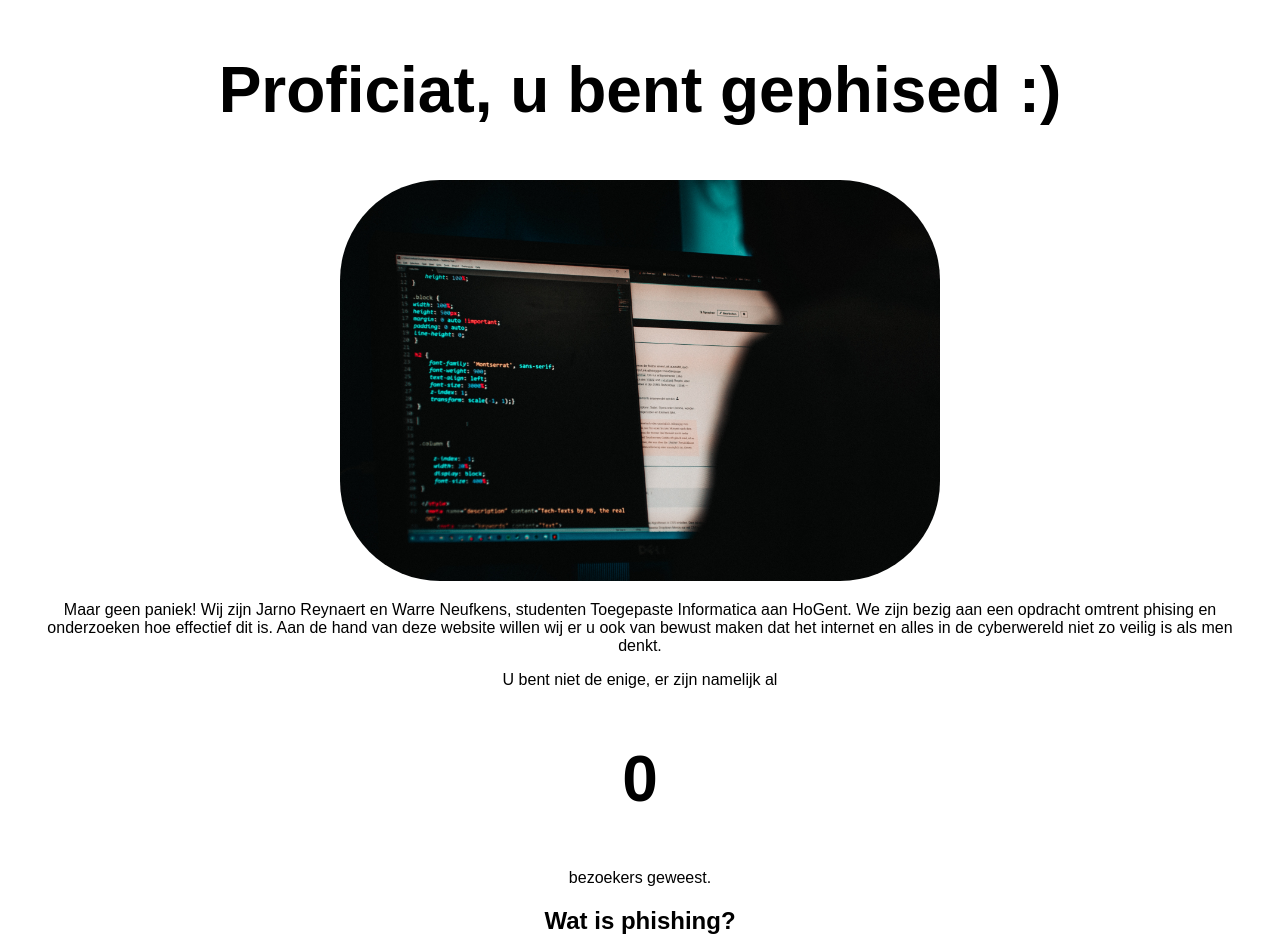
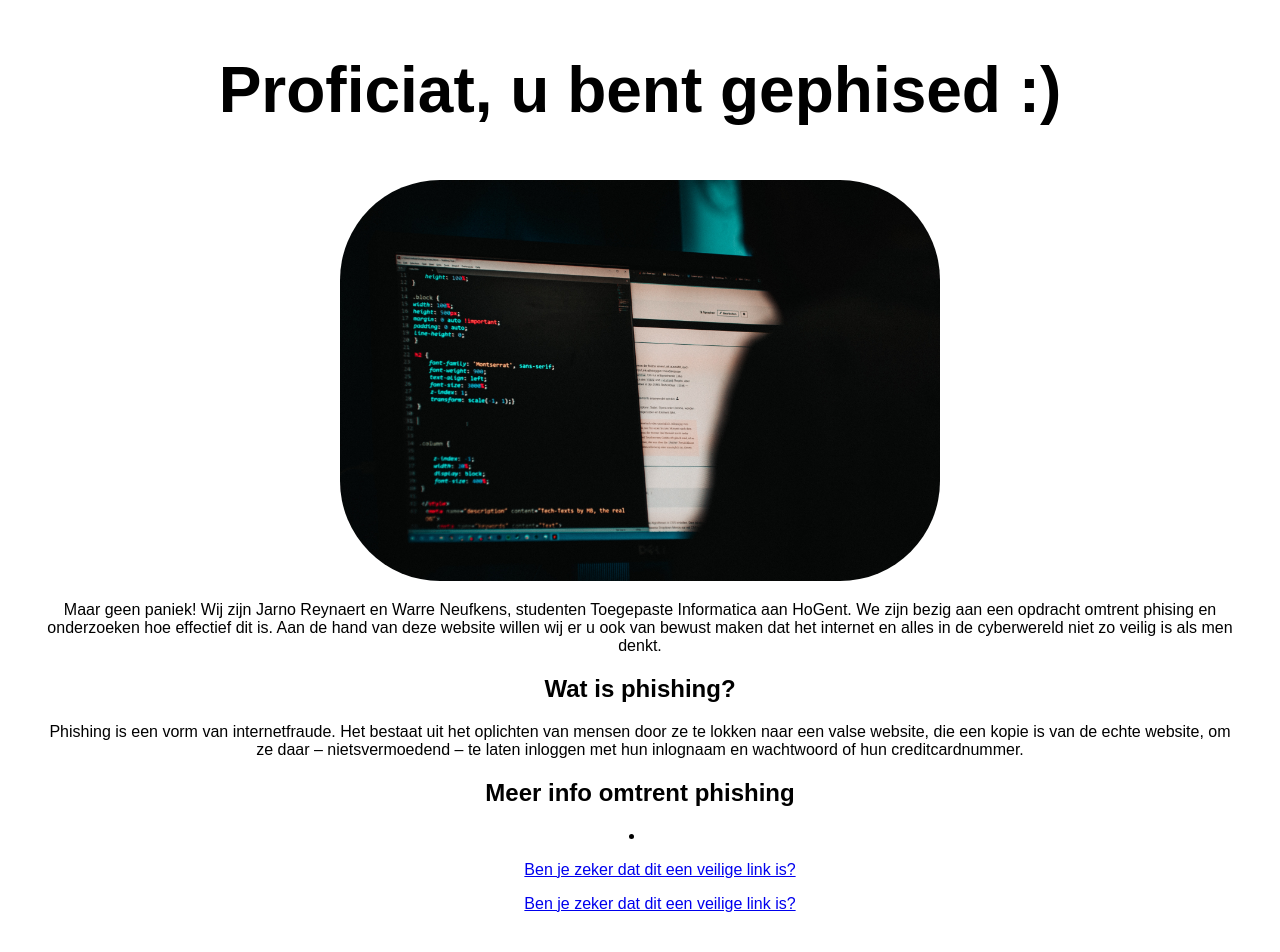
Before and after one commit to warreneufkens/website-phising-prevention, a React (Create React App) app: page / in a window 1280 px wide. Shown: the top 952 px of the page. Built offline with nearby package versions, Linux system fonts and the light colour scheme; no server answers; a web font is replaced by a local one.

Commit message:
Revert "Update Home.jsx"
This reverts commit 11f36e9fca16a77d96160734b21ceeee769101de.

```diff
--- a/src/pages/Home/Home.jsx
+++ b/src/pages/Home/Home.jsx
@@ -2,16 +2,6 @@ import React from 'react'
 import code from '../../assets/code.jpg'
 
 const Home = () => {
-
-  const countEL = document.getElementById('count')
-  updateVisitCount();
-
-  function updateVisitCount() {
-    fetch('https://api.countapi.xyz/update/preventionwebsite.netlify.app/hogent/?amount=1').then(res =>res.json()).then(res=>{
-      countEL.innerHTML=res.value;
-    })
-  }
-
   return (
     <section>
       <div>
@@ -21,9 +11,6 @@ const Home = () => {
       <div>
         <p>Maar geen paniek! Wij zijn Jarno Reynaert en Warre Neufkens, studenten Toegepaste Informatica aan HoGent. We zijn bezig aan een opdracht omtrent phising en onderzoeken hoe effectief dit is.
         Aan de hand van deze website willen wij er u ook van bewust maken dat het internet en alles in de cyberwereld niet zo veilig is als men denkt.</p>
-      </div>
-      <div>
-        <p>U bent niet de enige, er zijn namelijk al <h1 id="count">0</h1>  bezoekers geweest.</p>
       </div>
       <div>
         <h2>Wat is phishing?</h2>
```
